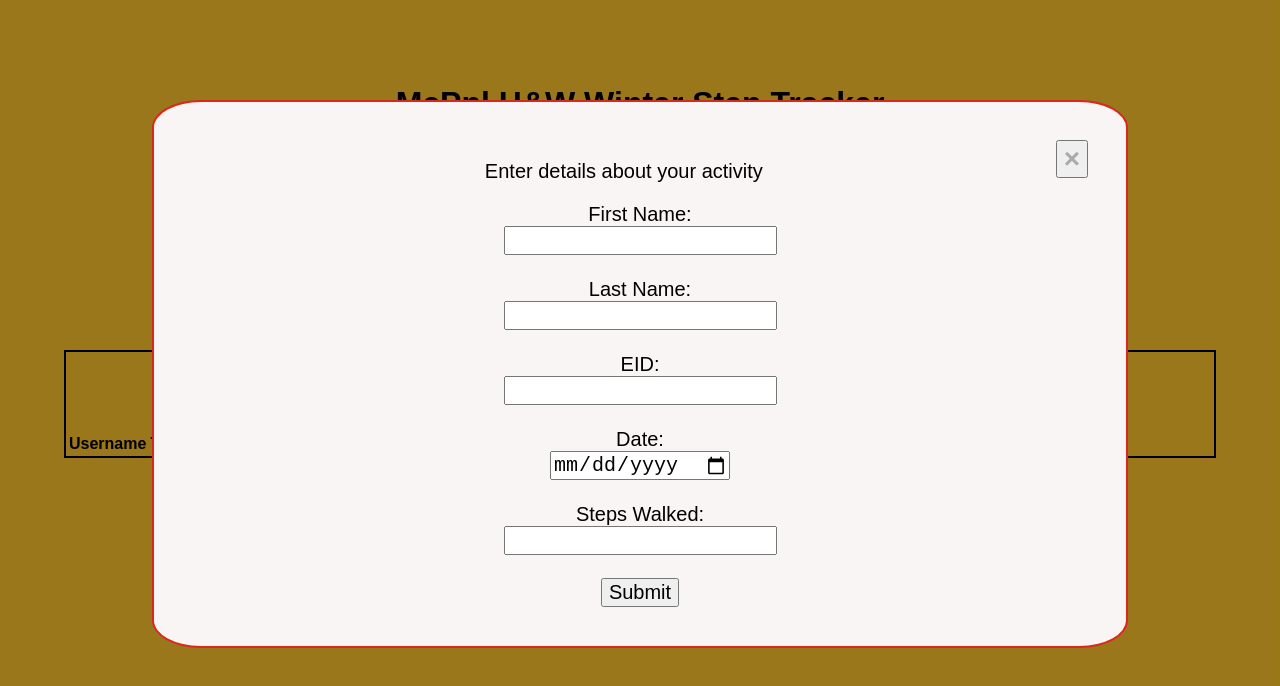
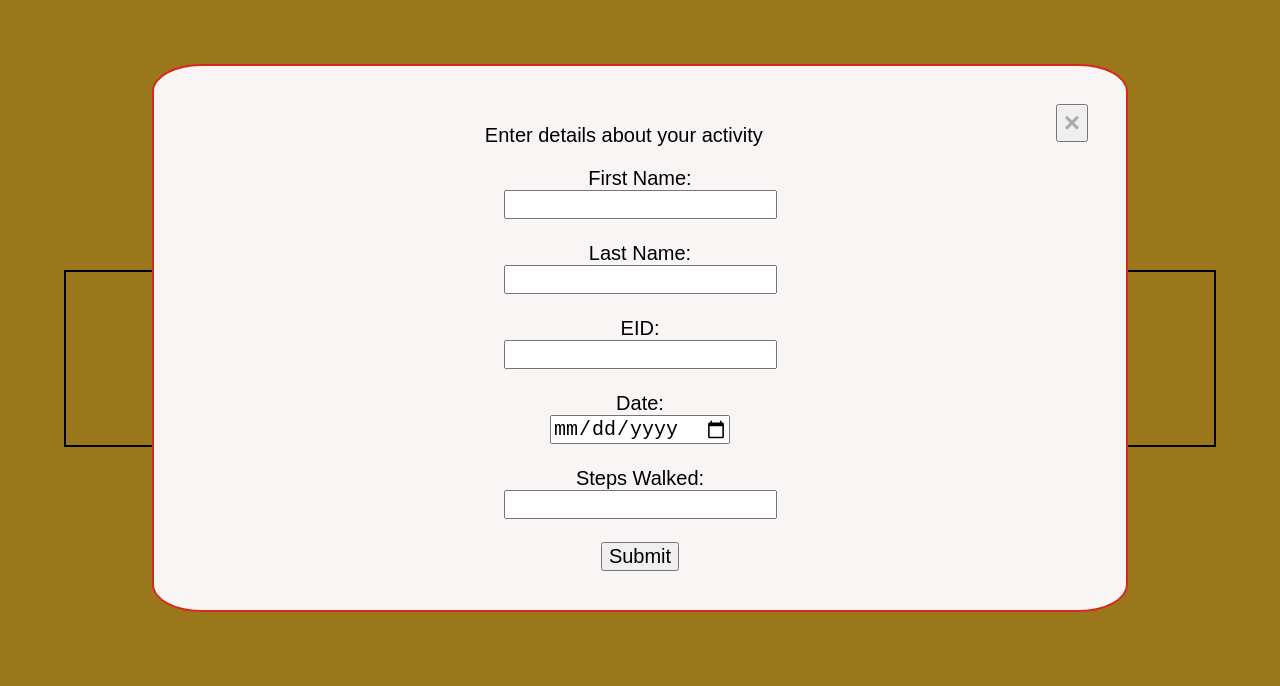
Before and after one commit to alison-park/mcppl-activity-tracker, a plain HTML site: page public/index.html in a window 1280 px wide. Both pictures are taken after a click on the input "Log your Activites". Drawn offline with nearby package versions, Linux system fonts and the light colour scheme; no server answers.

Commit message:
small styling changes and adding Rank number

```diff
--- a/public/index.css
+++ b/public/index.css
@@ -13,7 +13,7 @@ body {
 }
 
 .trackerBox{
-  margin-bottom: 8%;
+  margin-bottom: 30px;
 }
 
 .leaderBox{
@@ -29,7 +29,7 @@ body {
     display: none; /* Hidden by default */
     position: fixed;
     z-index: 1;
-    padding-top: 100px;
+    padding-top: 5%;
     left: 0;
     top: 0;
     width: 100%;
@@ -82,5 +82,18 @@ body {
     font-size: 20px;
     color: black;
     border: 1px solid #888;
-    padding: 1%;
+    padding: 3%;
   }
+
+  .table1{
+    text-align: center;
+    margin: auto;
+    font-size: 20px;
+    border-spacing: 15%;
+    padding-bottom: 20px;
+  }
+
+  th, td {
+    padding: 20px;
+    border: solid black ;
+  }
--- a/public/index.html
+++ b/public/index.html
@@ -3,6 +3,7 @@
 <head>
 <meta name="viewport" content="width=device-width, initial-scale=1">
 <meta charset="utf-8">
+<meta http-equiv="Content-Security-Policy" content="upgrade-insecure-requests">
 <link href="index.css" type="text/css" rel="stylesheet">
 <title>aly park</title>
 </head>
@@ -18,7 +19,6 @@
     <div class="main" >
         <div class="trackerBox">
             <h1>McPpl H&W Winter Step Tracker</h1>
-            <br>
             <div class="container-for-label">
                 <input class="modal-button" type="submit" id="myBtn" value="Log your Activites" alt="Button for Contact Information Modal" tabindex="5"></input>
             </div>
@@ -51,10 +51,11 @@
 
         <div class="leaderBox" id="leaderboard">
             <h1 class="h1" tabindex="7">Leaderboard:</h1>
-            <table class="table table-striped" id="table1">
+            <table class="table1"  id="table1">
                 <thead>
                     <tr>
-                <th>Username</th>
+                <th>Place</th>
+                <th>Name</th>
                 <th>Total Steps</th>
                     </tr>
                 </thead>
@@ -73,7 +74,7 @@
 
 
     <script src= "https://www.gstatic.com/firebasejs/3.7.4/firebase.js"></script>
-    <script src="http://ajax.googleapis.com/ajax/libs/jquery/1.7.1/jquery.min.js" type="text/javascript"></script>
+    <script src="https://ajax.googleapis.com/ajax/libs/jquery/1.7.1/jquery.min.js" type="text/javascript"></script>
     <script src="main.js"></script>
 
 
--- a/public/main.js
+++ b/public/main.js
@@ -103,9 +103,11 @@ function saveActivity(f1, l1, e1, u1, d1, newS1, ex1) {
 function loadLeaderboard(){
   database.ref("Users/").orderByChild("negsteps").limitToFirst(3).once('value', function(snapshot) {
     content = '';
+    place = 0
     snapshot.forEach(function (data){
         var val = data.val();
                 content +='<tr>';
+                content += '<td>' + (place+=1)+ '</td>';
                 content += '<td>' + val.eid + '</td>';
                 content += '<td>' + val.steps + '</td>';
                 content += '</tr>';
```
